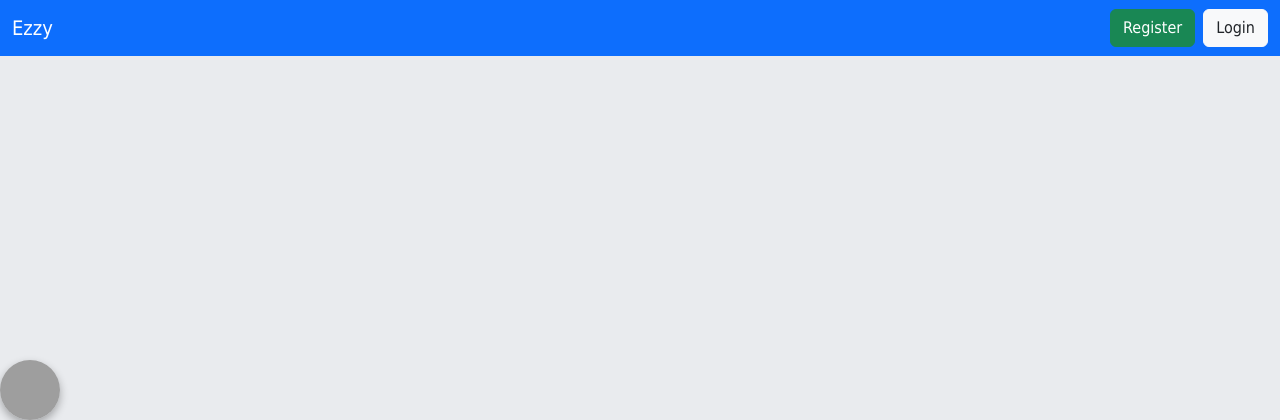
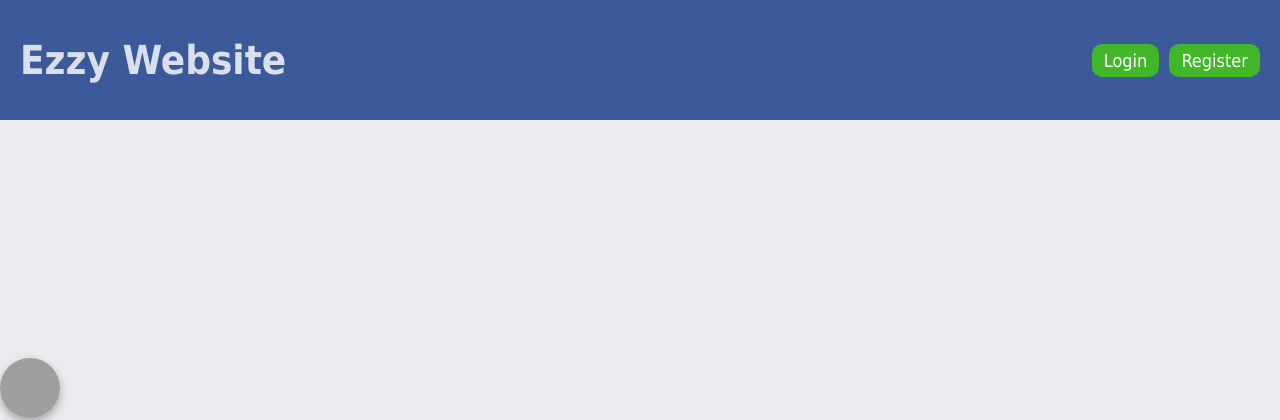
Before and after one commit to subtz/alpha, a Django app: page /base/ in a window 1280 px wide. Shown: the top 420 px of the page. Run offline with Django 5.2, Linux system fonts and the light colour scheme; grey boxes are pictures that could not be loaded.

Commit message:
new base.html

```diff
--- a/calc/templates/calc/base.html
+++ b/calc/templates/calc/base.html
@@ -3,57 +3,45 @@
 <html lang="en">
 <head>
     <meta charset="UTF-8">
-
-    <!-- Enable responsiveness on all devices -->
     <meta name="viewport" content="width=device-width, initial-scale=1.0">
-
     <title>{% block title %}Ezzy Website{% endblock %}</title>
 
-    <!-- Bootstrap 5 CSS from CDN -->
-    <link rel="stylesheet" href="https://cdn.jsdelivr.net/npm/bootstrap@5.3.0/dist/css/bootstrap.min.css">
+    <style>
+        /* Top bar styles */
+        #top_bar {
+            background-color: #3c5a99;
+            height: 100px;
+            color: #d9dfeb;
+            font-size: 40px;
+            padding: 10px 20px;
+            display: flex;
+            justify-content: space-between;
+            align-items: center;
+        }
 
-    <!-- Optional block for page-specific styles/scripts -->
-    {% block head %}{% endblock %}
-</head>
+        #top_bar .site-name {
+            font-weight: bold;
+        }
 
-<body style="background-color: #e9ebee; font-family: Tahoma;">
+        .top-buttons {
+            display: flex;
+            gap: 10px;
+        }
 
-    <!-- Responsive Navbar -->
-    <nav class="navbar navbar-expand-lg navbar-dark bg-primary">
-        <div class="container-fluid">
-            <a class="navbar-brand" href="{% url 'home' %}">Ezzy</a>
+        .top-button {
+            background-color: #42b72a;
+            padding: 6px 12px;
+            font-size: 18px;
+            border-radius: 10px;
+            text-align: center;
+        }
 
-            <!-- Toggle button for mobile view -->
-            <button class="navbar-toggler" type="button" data-bs-toggle="collapse" data-bs-target="#navbarMenu">
-                <span class="navbar-toggler-icon"></span>
-            </button>
+        .top-button a {
+            color: white;
+            text-decoration: none;
+        }
 
-            <!-- Navbar menu items (collapsible on small screens) -->
-            <div class="collapse navbar-collapse" id="navbarMenu">
-                <ul class="navbar-nav ms-auto">
-                    <li class="nav-item">
-                        <a href="{% url 'register' %}" class="btn btn-success me-2">Register</a>
-                    </li>
-                    <li class="nav-item">
-                        <a href="{% url 'login' %}" class="btn btn-light text-dark">Login</a>
-                    </li>
-                </ul>
-            </div>
-        </div>
-    </nav>
-
-    <!-- Main Content Area -->
-    <div class="container my-4">
-        {% block content %}{% endblock %}
-    </div>
-
-    <!-- WhatsApp Floating Icon (middle left, animated) -->
-    <a href="https://wa.me/255616590910" target="_blank" id="whatsapp-float" aria-label="Chat on WhatsApp">
-        <img src="{% static 'calc/images/whatsapp.png' %}" alt="WhatsApp Icon">
-    </a>
-
-    <!-- Style for floating WhatsApp icon -->
-    <style>
+        /* WhatsApp Floating Icon */
         #whatsapp-float {
             position: fixed;
             top: 50%;
@@ -75,10 +63,44 @@
             0%, 100% { transform: translateY(-50%) translateY(0); }
             50% { transform: translateY(-50%) translateY(-10px); }
         }
+
+        body {
+            background-color: #e9ebee;
+            font-family: Tahoma, sans-serif;
+            margin: 0;
+        }
+
+        .container {
+            padding: 20px;
+        }
     </style>
 
-    <!-- Bootstrap Bundle JS for responsive components -->
-    <script src="https://cdn.jsdelivr.net/npm/bootstrap@5.3.0/dist/js/bootstrap.bundle.min.js"></script>
+    {% block head %}{% endblock %}
+</head>
+<body>
+
+    <!-- Top bar -->
+    <div id="top_bar">
+        <div class="site-name">Ezzy Website</div>
+        <div class="top-buttons">
+            <div class="top-button">
+                <a href="{% url 'login' %}">Login</a>
+            </div>
+            <div class="top-button">
+                <a href="{% url 'register' %}">Register</a>
+            </div>
+        </div>
+    </div>
+
+    <!-- WhatsApp Floating Icon -->
+    <a href="https://wa.me/255616590910" target="_blank" id="whatsapp-float" aria-label="Chat on WhatsApp">
+        <img src="{% static 'calc/images/whatsapp.png' %}" alt="WhatsApp Icon">
+    </a>
+
+    <!-- Page content -->
+    <div class="container">
+        {% block content %}{% endblock %}
+    </div>
 
 </body>
 </html>
```
